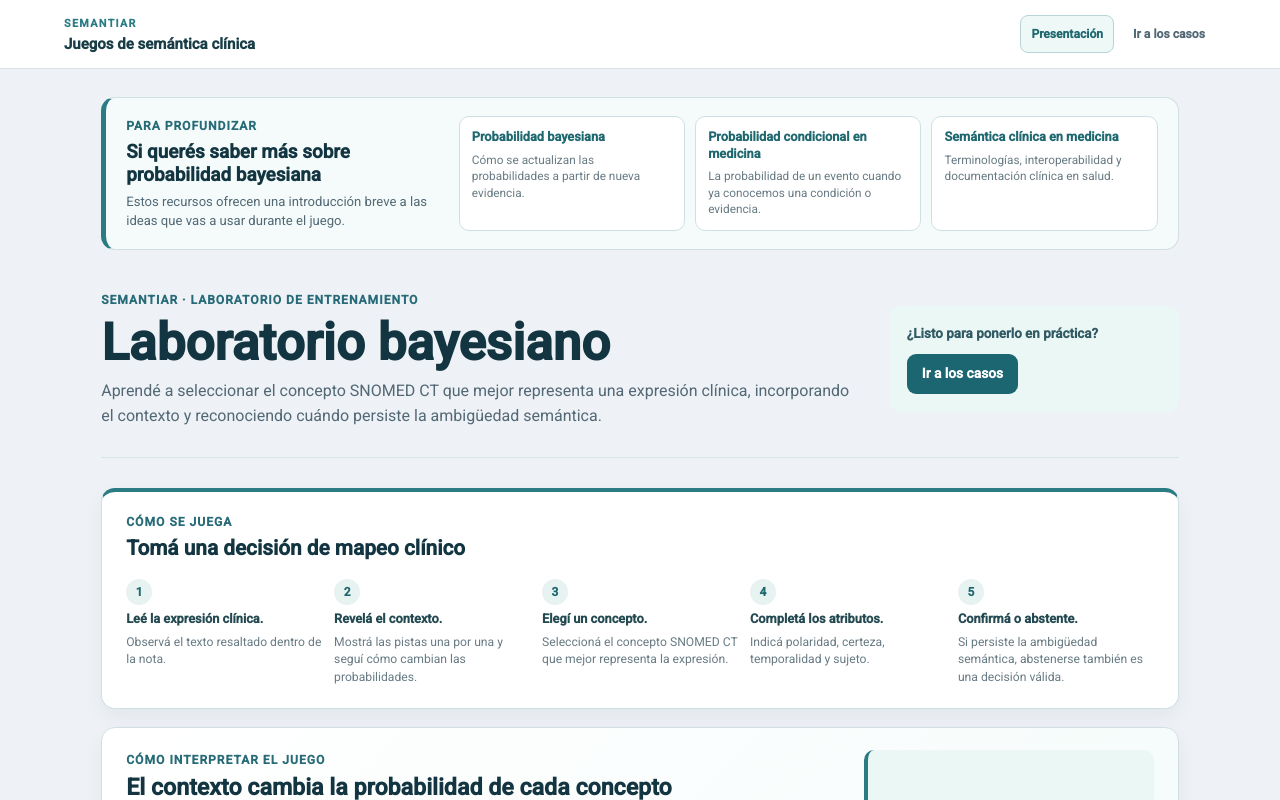
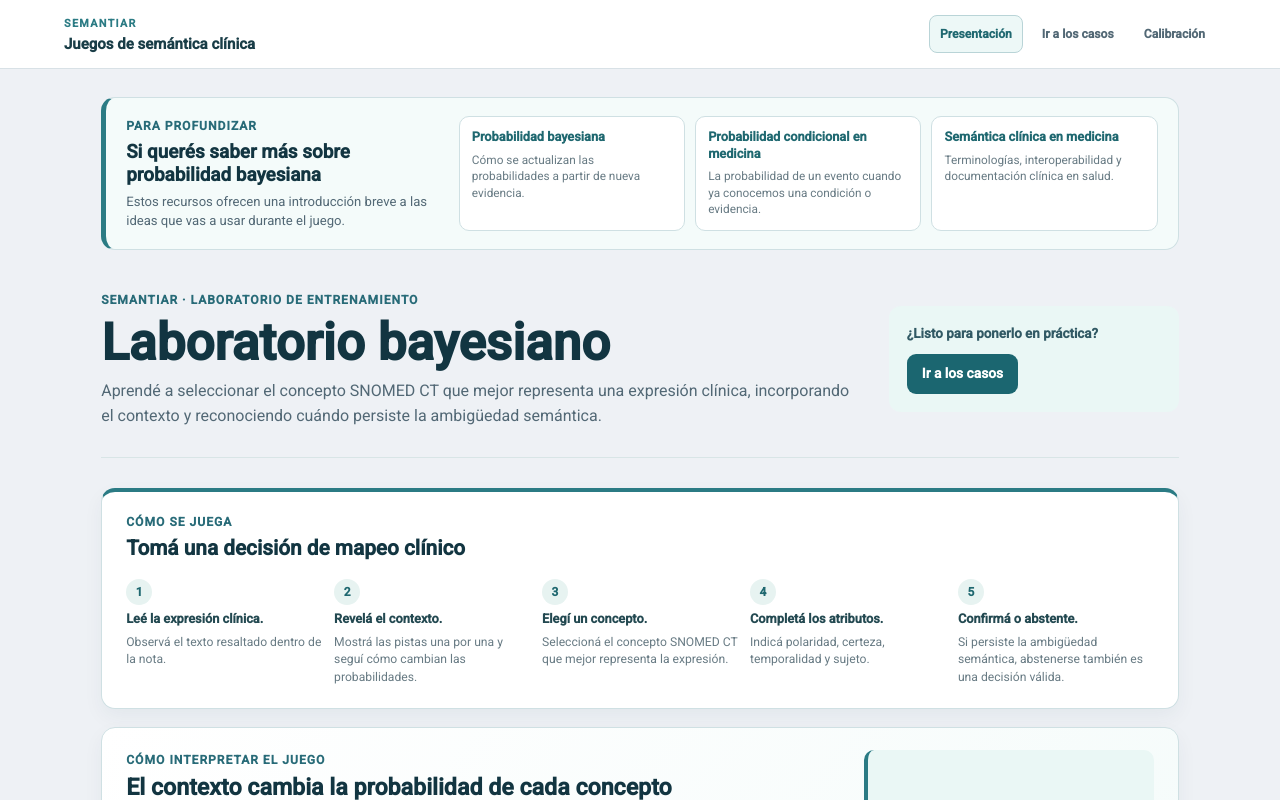
Before and after one commit to manwithbarba/semantiar_juegos, an Angular app: page / in a window 1280 px wide. Shown: the top 800 px of the page. Built offline with nearby package versions, Linux system fonts and the light colour scheme.

Commit message:
Move calibration into dedicated learning page

```diff
--- a/src/app/app.html
+++ b/src/app/app.html
@@ -13,6 +13,7 @@
         Presentación
       </a>
       <a routerLink="/casos" routerLinkActive="is-active">Ir a los casos</a>
+      <a routerLink="/calibracion" routerLinkActive="is-active">Calibración</a>
     </nav>
   </header>
   <router-outlet></router-outlet>
```
